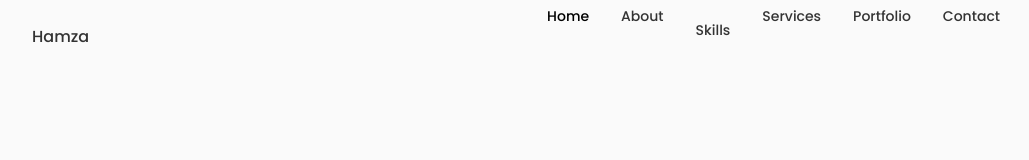
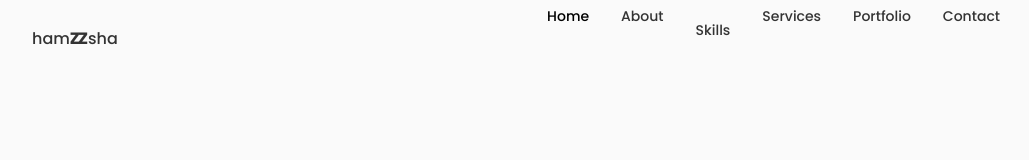
Before and after one commit to Hamzshaa/Personal-Portfolio, a React (Create React App) app: page / in a window 1280 px wide. Shown: the top 160 px of the page, without its empty margins (124-1153 px from the left). Built offline with nearby package versions, Linux system fonts and the light colour scheme; some icons are missing.

Commit message:
title and logo changed

```diff
--- a/public/index.html
+++ b/public/index.html
@@ -25,7 +25,7 @@
       rel="stylesheet"
     />
 
-    <title>React App</title>
+    <title>hamzzsha</title>
   </head>
   <body>
     <noscript>You need to enable JavaScript to run this app.</noscript>
--- a/src/components/about/About.jsx
+++ b/src/components/about/About.jsx
@@ -1,7 +1,7 @@
 import React from "react";
 import "./about.css";
 import AboutImg from "../../assets/profile.jpg";
-import CV from "../../assets/CV.pdf";
+import CV from "../../assets/Hamza_Jhad.pdf";
 import Info from "./Info";
 
 function About() {
--- a/src/components/header/Header.jsx
+++ b/src/components/header/Header.jsx
@@ -20,7 +20,9 @@ function Header() {
     <header className="header">
       <nav className="nav container">
         <a href="index.html" className="nav__logo">
-          Hamza
+          ham
+          <span className="nav__zz">zz</span>
+          sha
         </a>
 
         <div className={Toggle ? "nav__menu show-menu" : "nav__menu"}>
--- a/src/components/header/header.css
+++ b/src/components/header/header.css
@@ -19,6 +19,18 @@
 .nav__toggle {
   color: var(--title-color);
   font-weight: var(--font-medium);
+}
+
+.nav__zz {
+  font-weight: 900;
+  font-size: 1.3rem;
+  letter-spacing: -2px;
+  margin-left: 0px;
+  margin-right: 2px;
+}
+
+.nav__logo:hover .nav__zz {
+  color: var(--title-color-dark);
 }
 
 .nav__list {
--- a/src/components/portfolio/Portfolio.jsx
+++ b/src/components/portfolio/Portfolio.jsx
@@ -23,11 +23,7 @@ export default function Portfolio() {
                 Technologies Used
                 <li>
                   <IoCheckboxOutline className="portfolio__check-icon" />
-                  Html
-                </li>
-                <li>
-                  <IoCheckboxOutline className="portfolio__check-icon" />
-                  CSS
+                  Html/CSS
                 </li>
                 <li>
                   <IoCheckboxOutline className="portfolio__check-icon" />
@@ -40,6 +36,10 @@ export default function Portfolio() {
                 <li>
                   <IoCheckboxOutline className="portfolio__check-icon" />
                   MongoDB
+                </li>
+                <li>
+                  <IoCheckboxOutline className="portfolio__check-icon" />
+                  Google Authentication
                 </li>
                 <li>
                   <IoCheckboxOutline className="portfolio__check-icon" />
@@ -61,16 +61,16 @@ export default function Portfolio() {
             </div>
             <div className="portfolio__buttons">
               <div className="portfolio__github">
-                <a
-                  href="https://github.com/Hamzshaa/react-blog-page"
-                  target="_blank"
-                >
+                <a href="https://github.com/Hamzshaa/mern-blog" target="_blank">
                   <IoLogoGithub className="portfolio__button-icon" />
                   Github
                 </a>
               </div>
               <div className="portfolio__online">
-                <a href="https://trident-blog.web.app/" target="_blank">
+                <a
+                  href="https://trident-mern-blog.onrender.com"
+                  target="_blank"
+                >
                   <FiExternalLink className="portfolio__button-icon " />
                   Online
                 </a>
```
Also changed, not shown: 2 other files (tests, documents, lock files or other folders).
